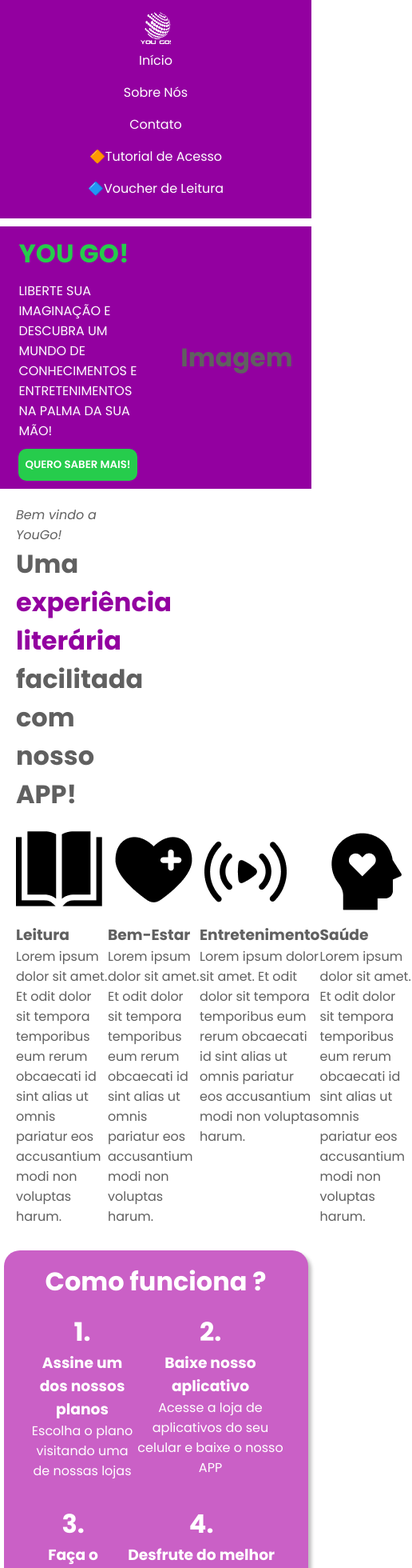
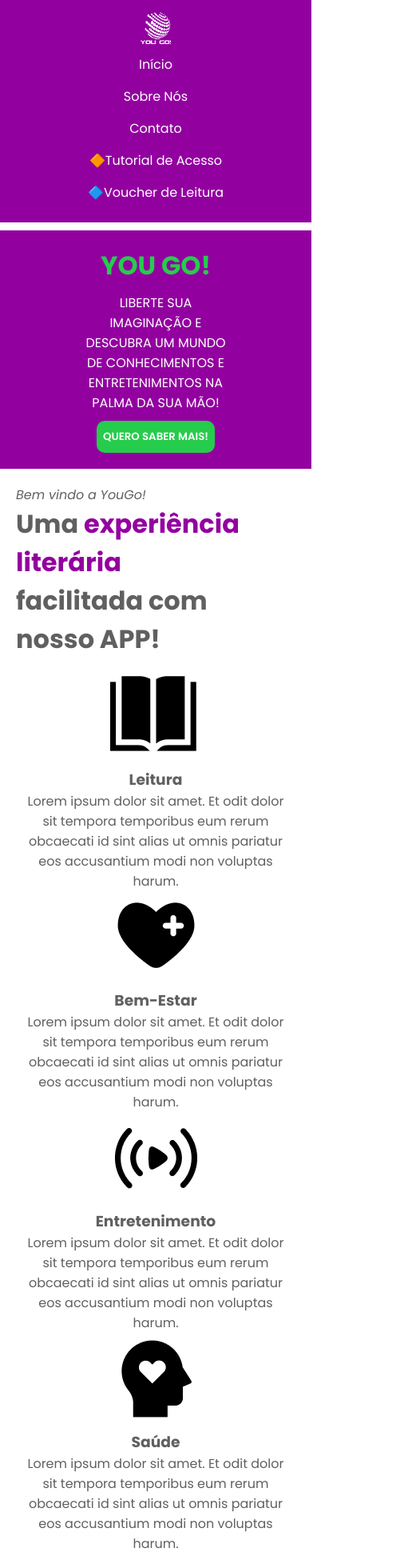
Before and after one commit to Jose-Nonato/yougo, a React (Create React App) app: page / in a window 390 px wide. Shown: the top 1960 px of the page at 80% size, 516 px wide, since content can reach past the window. Built offline with nearby package versions, Linux system fonts and the light colour scheme.

Commit message:
feat: responsividade da home

```diff
--- a/src/components/Header/styles.js
+++ b/src/components/Header/styles.js
@@ -19,6 +19,7 @@
         @media (max-width: 768px) {
             width: 20%;
             height: 20%;
+            margin-bottom: 5px;
         }
     }
 
--- a/src/pages/Home/Home.js
+++ b/src/pages/Home/Home.js
@@ -72,7 +72,7 @@
                     </div>
                 </div>
                 <div className="texts">
-                <div className="text">
+                    <div className="text">
                         <h1>3.</h1>
                         <h3>Faça o login</h3>
                         <p>Entre com o seu usuário</p>
@@ -122,14 +122,14 @@
                         <img src={client} alt="Cliente" />
                         <h2>Nome do Cliente</h2>
                         <p>Leitora há 3 anos.</p>
-                        <img src={star_icon} alt="Estrelas" />
+                        <img className="stars" src={star_icon} alt="Estrelas" />
                         <p>Lorem ipsum dolor sit amet. Et aperiam consequatur nam assumenda voluptatem sit laudantium molestiae et atque molestias vel perspiciatis internos sed enim facere et officia accusantium. Et voluptatum consequatur eum culpa maiores sit commodi consectetur quo libero illum.</p>
                     </div>
                     <div className="card">
                         <img src={client} alt="Cliente" />
                         <h2>Nome do Cliente</h2>
                         <p>Leitora há 4 anos.</p>
-                        <img src={star_icon} alt="Estrelas" />
+                        <img className="stars" src={star_icon} alt="Estrelas" />
                         <p>Lorem ipsum dolor sit amet. Et aperiam consequatur nam assumenda voluptatem sit laudantium molestiae et atque molestias vel perspiciatis internos sed enim facere et officia accusantium. Et voluptatum consequatur eum culpa maiores sit commodi consectetur quo libero illum.</p>
                     </div>
                 </div>
--- a/src/pages/Home/styles.js
+++ b/src/pages/Home/styles.js
@@ -33,6 +33,18 @@
             font-weight: 600;
             color: #FFF;
         }
+
+        @media (max-width: 768px) {
+            width: 50%;
+            text-align: center;
+            padding: 20px;
+        }
+    }
+
+    .imgs {
+        @media (max-width: 768px) {
+            display: none;
+        }
     }
 `;
 
@@ -41,12 +53,28 @@
 
     .texts {
         width: 40%;
+        @media (max-width: 768px) {
+            width: 80%;
+        }
     }
 
     .icons {
         padding: 15px 0px 10px 0px;
         display: flex;
         justify-content: space-around;
+        text-align: justify;
+
+        @media (max-width: 768px) {
+            flex-direction: column;
+        }
+
+        .card-text {
+            text-align: justify;
+            padding: 0px 6px;
+            @media (max-width: 768px) {
+                text-align: center;
+            }
+        }
     }
 `;
 
@@ -59,6 +87,10 @@
     color: #FFF;
     box-shadow: 4px 4px 4px rgba(0,0,0,0.25);
 
+    @media (max-width: 390px) {
+        padding: 9px;
+    }
+
     h1 {
         text-align: center;
     }
@@ -68,6 +100,18 @@
         justify-content: space-around;
         text-align: center;
         padding: 15px;
+
+        @media (max-width: 768px) {
+            flex-direction: column;
+            justify-content: center;
+            padding: 5px;
+        }
+    }
+
+    .text {
+        @media (max-width: 768px) {
+            padding: 5px;
+        }
     }
 `;
 
@@ -92,6 +136,10 @@
         display: flex;
         align-items: center;
         justify-content: center;
+
+        @media (max-width: 768px) {
+            flex-direction: column;
+        }
 
         .card {
             background-color: #FFF;
@@ -130,6 +178,11 @@
 
         .second-card {
             margin-left: 40px;
+
+            @media (max-width: 768px) {
+                margin-left: 0px;
+                margin-top: 15px;
+            }
         }
     }
 `;
@@ -157,11 +210,24 @@
         display: flex;
         justify-content: space-evenly;
 
+        @media (max-width: 768px) {
+            flex-direction: column;
+            justify-content: center;
+        }
+
         .card {
-            width: 40%;
+            /* width: 40%; */
             box-shadow: 4px 4px 4px rgba(0,0,0,.25);
             border-radius: 20px;
             padding: 20px;
+
+            @media (max-width: 768px) {
+                margin-top: 5px;
+
+                .stars {
+                    width: 45%;
+                }
+            }
         }
     }
 `;
```
